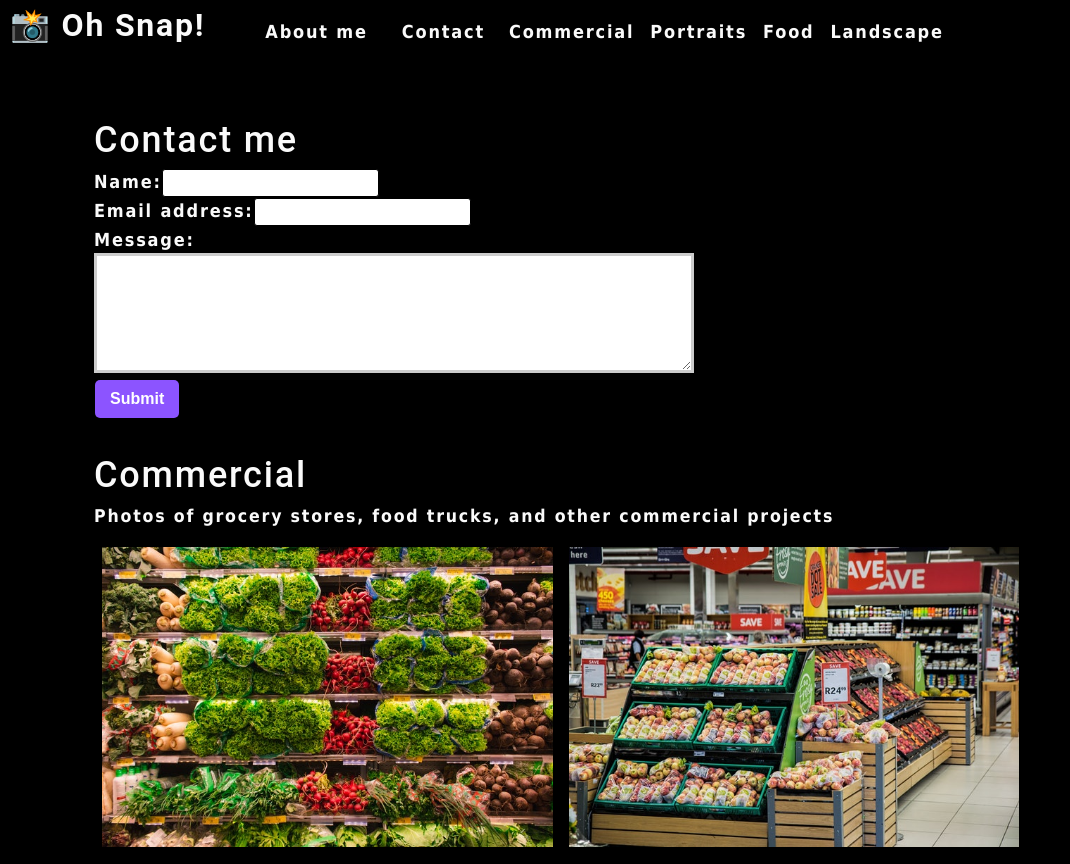
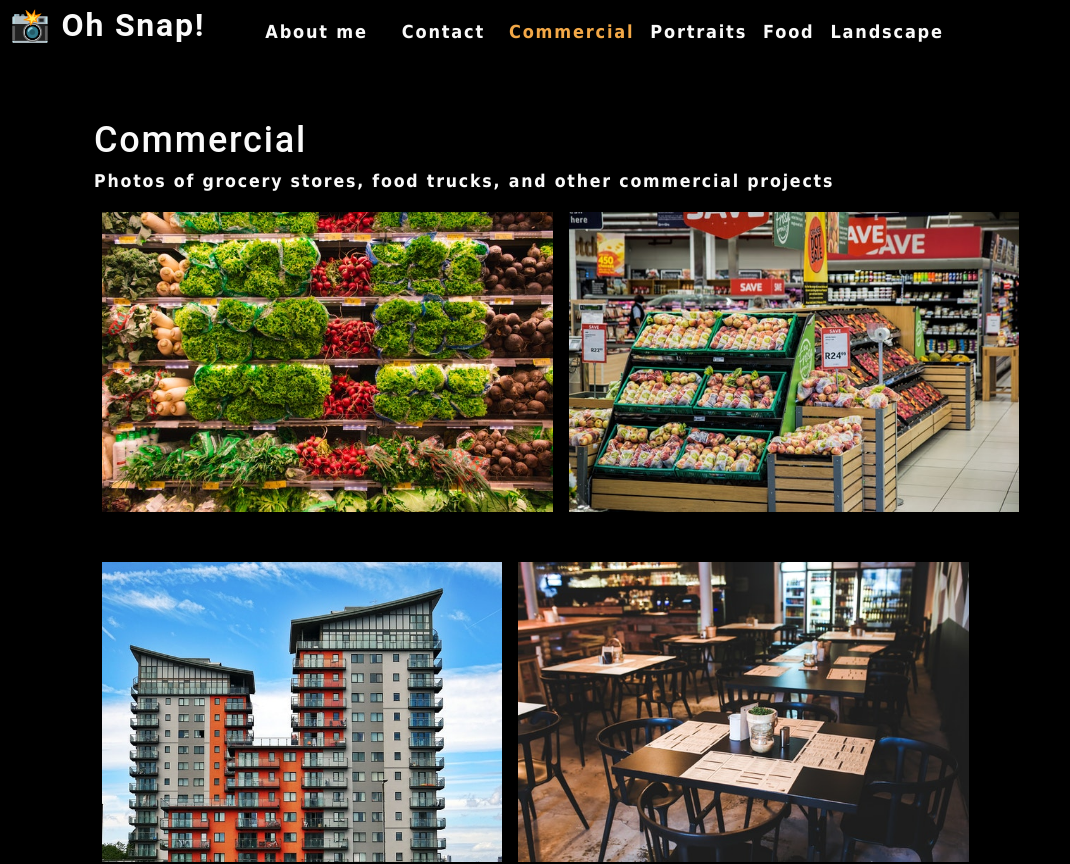
Before and after one commit to fabianingram/photo-port-1, a React (Create React App) app: page / in a window 1280 px wide. Shown: the top 864 px of the page, without its empty margins (0-1070 px from the left). Built offline with nearby package versions, Linux system fonts and the light colour scheme.

Commit message:
added contact category navigation utility

```diff
--- a/src/App.js
+++ b/src/App.js
@@ -16,6 +16,7 @@
   ]);
 
   const [currentCategory, setCurrentCategory] = useState(categories[0]);
+  const [contactSelected, setContactSelected] = useState(false);
 
   return (
     <div>
@@ -23,11 +24,18 @@
         categories={categories}
         setCurrentCategory={setCurrentCategory}
         currentCategory={currentCategory}
+        contactSelected={contactSelected}
+        setContactSelected={setContactSelected}
       />
       <main>
-      <ContactForm />
-        <Gallery currentCategory={currentCategory}></Gallery>
-        <About></About>
+          {!contactSelected ? (
+            <>
+              <Gallery currentCategory={currentCategory}></Gallery>
+              <About></About>
+            </>
+          ) : (
+          <ContactForm></ContactForm>
+          )}
       </main>
     </div>
   );
--- a/src/components/Contact/index.js
+++ b/src/components/Contact/index.js
@@ -1,18 +1,36 @@
 import React, { useState } from 'react';
+import { validateEmail } from '../../utils/helpers';
 
 function ContactForm() {
 
     // JSX
     const [formState, setFormState] = useState({ name: '', email: '', message: '' });
     const { name, email, message } = formState;
+    const [errorMessage, setErrorMessage] = useState('');
 
     function handleChange(e) {
-        setFormState({...formState, [e.target.name]: e.target.value })
+        if (e.target.name === 'email') {
+            const isValid = validateEmail(e.target.value);
+            console.log(isValid);
+            // isValid conditional statement
+                if (!isValid) {
+                    setErrorMessage('Your email is invalid.');
+                } else {
+                    setErrorMessage('');
+                } if (!e.target.value.length) {
+                    setErrorMessage(`${e.target.name} is required.`);
+                  } else {
+                    setErrorMessage('');
+                  }
+          }
+          if (!errorMessage) {
+            setFormState({ ...formState, [e.target.name]: e.target.value });
+          }
       }
 
     function handleSubmit(e) {
-    e.preventDefault();
-    console.log(formState);
+         e.preventDefault();
+        console.log(formState);
     }
 
     return (
@@ -21,16 +39,23 @@
              <form id="contact-form" onSubmit={handleSubmit}>
                 <div>
                     <label htmlFor="name">Name:</label>
-                    <input type="text" name="name" defaultValue={name} onChange={handleChange} />
+                    <input type="text" name="name" defaultValue={name} onBlur={handleChange} />
                 </div>
                 <div>
                     <label htmlFor="email">Email address:</label>
-                    <input type="email" name="email" defaultValue={email} onChange={handleChange}/>
+                    <input type="email" name="email" defaultValue={email} onBlur={handleChange}/>
                 </div>
                 <div>
                     <label htmlFor="message">Message:</label>
-                    <textarea name="message" rows="5" defaultValue={message} onChange={handleChange}/>
+                    <textarea name="message" rows="5" defaultValue={message} onBlur={handleChange}/>
                 </div>
+                {errorMessage &&
+                    (
+                        <div>
+                            <p className="error-text">{errorMessage}</p>
+                        </div>
+                    )
+                }
                 <button type="submit">Submit</button>
           </form>
         </section>
--- a/src/components/Nav/index.js
+++ b/src/components/Nav/index.js
@@ -1,18 +1,14 @@
-import React from "react";
-import { capitalizeFirstLetter } from "../../utils/helpers";
+import React from 'react';
+import { capitalizeFirstLetter } from '../../utils/helpers';
 
 function Nav(props) {
   const {
     categories = [],
     setCurrentCategory,
+    contactSelected,
     currentCategory,
+    setContactSelected,
   } = props;
-
-
-  const handleClick = (item) => {
-    console.log(item);
-    return item;
-  };
 
   return (
     <header className="flex-row px-1">
@@ -24,25 +20,24 @@
       <nav>
         <ul className="flex-row">
           <li className="mx-2">
-            <a data-testid="about" href="#about">
+            <a data-testid="about" href="#about" onClick={() => setContactSelected(false)}>
               About me
             </a>
           </li>
-          <li className={"mx-2"}>
-            <span onClick={() => handleClick('Contact')}>
-              Contact
-            </span>
+          <li className={`mx-2 ${contactSelected && 'navActive'}`}>
+            <span onClick={() => setContactSelected(true)}>Contact</span>
           </li>
           {categories.map((category) => (
             <li
               className={`mx-1 ${
-                currentCategory.name === category.name
+                currentCategory.name === category.name && !contactSelected && 'navActive'
                 }`}
               key={category.name}
             >
               <span
                 onClick={() => {
                   setCurrentCategory(category);
+                  setContactSelected(false);
                 }}
               >
                 {capitalizeFirstLetter(category.name)}
```
